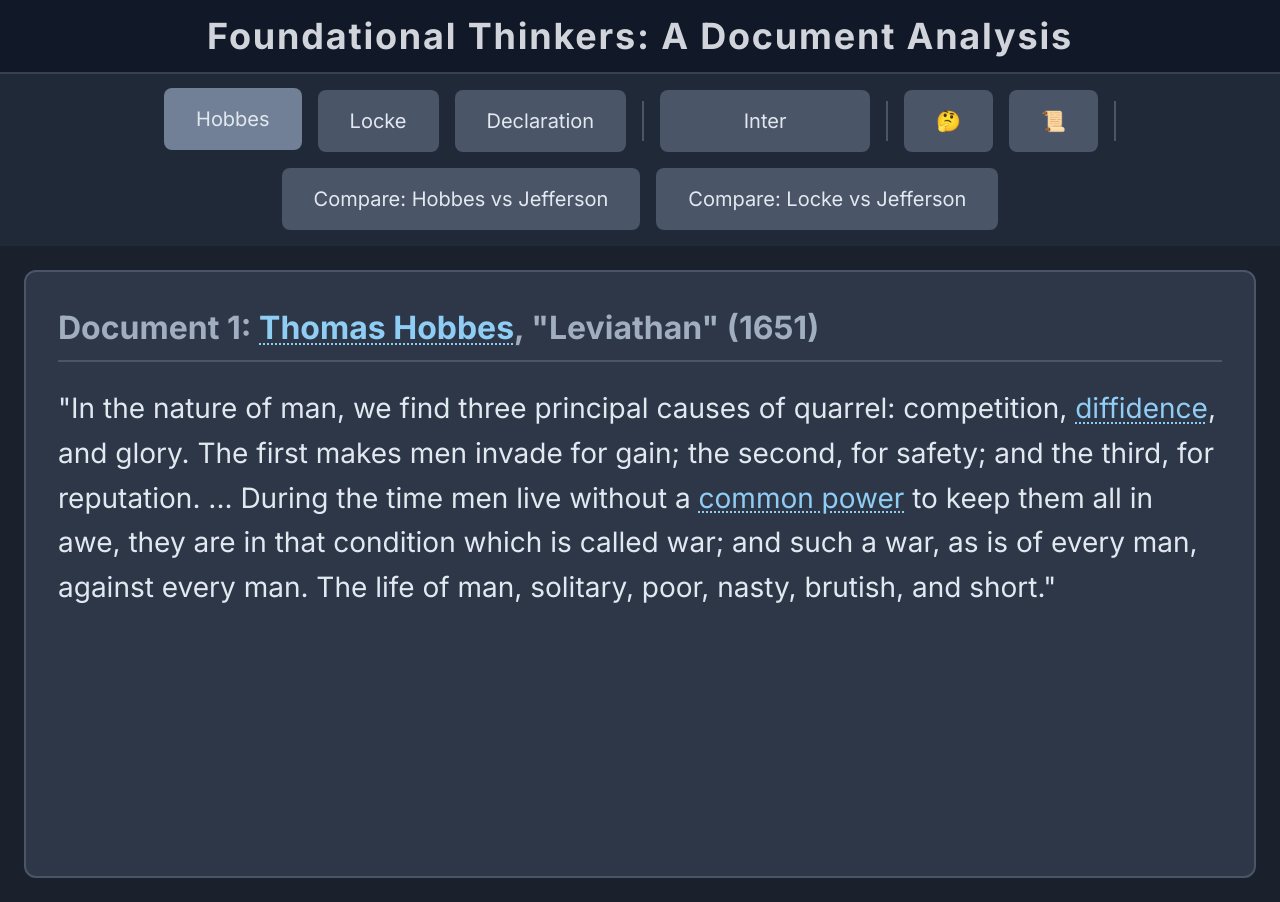
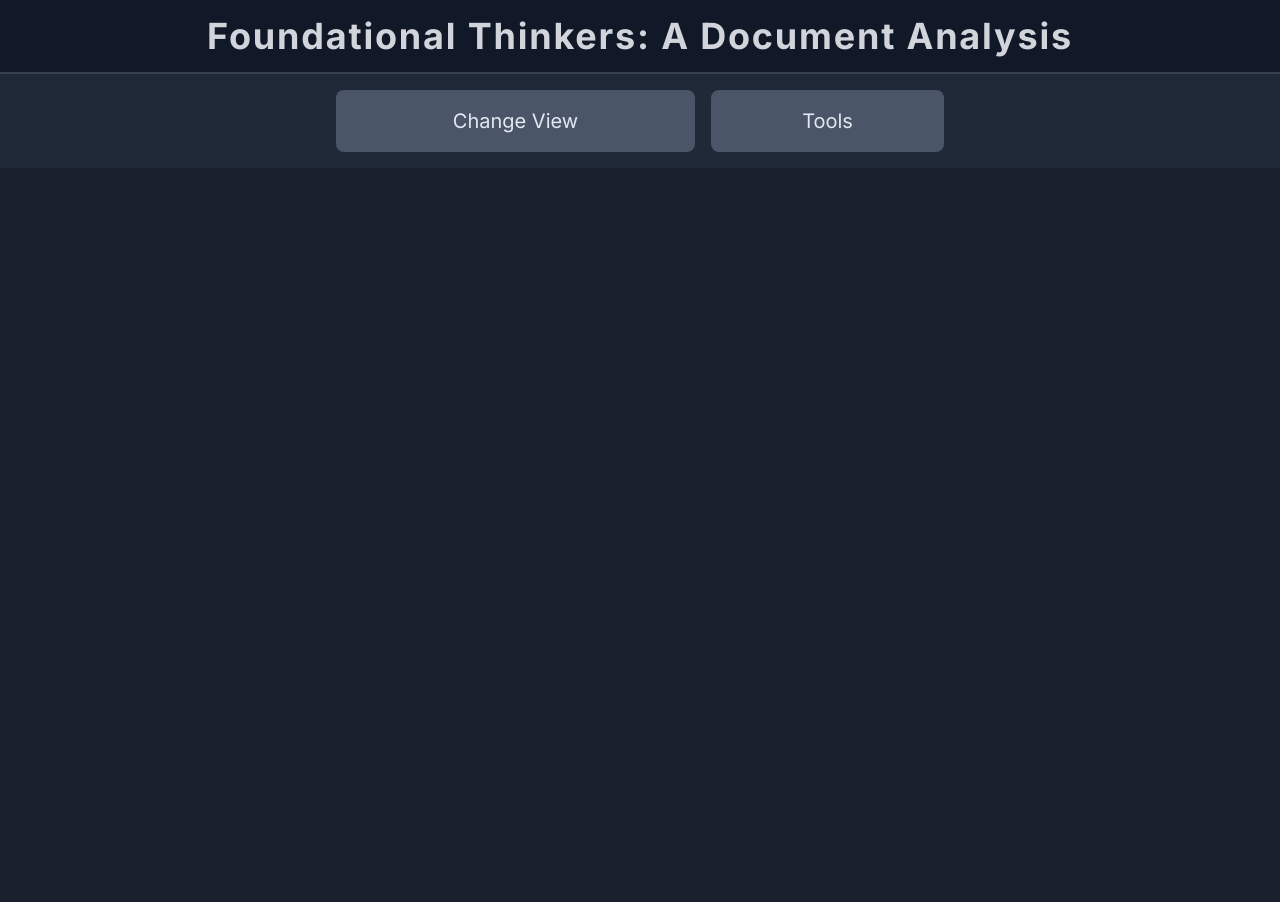
Before and after one commit to badamscms/smartboard, a plain HTML site: page index.html in a window 1280 px wide. After the commit the page ends 800 px from the top, so only its background shows below. Drawn offline with nearby package versions, Linux system fonts and the light colour scheme.

Commit message:
Update index.html

```diff
--- a/index.html
+++ b/index.html
@@ -36,7 +36,7 @@
             font-size: 1.75rem; /* Large text for readability from a distance */
             line-height: 1.6;
         }
-        .control-button {
+        .control-button, .dropdown-select {
             padding: 1rem 2rem;
             font-size: 1.25rem;
             border-radius: 0.5rem;
@@ -47,17 +47,14 @@
             display: flex;
             align-items: center;
             gap: 0.5rem;
-        }
-        .control-button:hover, .control-button.active {
-            background-color: #718096;
-            transform: translateY(-2px);
-        }
-        #font-selector {
             -webkit-appearance: none;
             -moz-appearance: none;
             appearance: none;
             text-align: center;
-            padding-right: 2rem; /* Keep padding consistent */
+        }
+        .control-button:hover, .dropdown-select:hover {
+            background-color: #718096;
+            transform: translateY(-2px);
         }
         .highlightable {
             cursor: pointer;
@@ -121,7 +118,6 @@
         }
         .modal-term { font-size: 2.25rem; font-weight: bold; margin-bottom: 1rem; color: #f6e05e; }
         .modal-definition { font-size: 1.75rem; }
-        .hidden { display: none; }
     </style>
 </head>
 <body class="overflow-hidden">
@@ -133,23 +129,27 @@
 
     <!-- Control Panel -->
     <div id="controls" class="flex justify-center items-center flex-wrap gap-4 p-4 bg-gray-800">
-        <button id="btn-doc1" class="control-button" onclick="setView('doc1')">Hobbes</button>
-        <button id="btn-doc2" class="control-button" onclick="setView('doc2')">Locke</button>
-        <button id="btn-doc3" class="control-button" onclick="setView('doc3')">Declaration</button>
-        <div class="border-l-2 border-gray-600 h-10 hidden md:block"></div>
-        <select id="font-selector" onchange="changeFont()" class="control-button">
-            <option value="'Inter', sans-serif">Inter</option>
-            <option value="'Georgia', serif">Georgia</option>
-            <option value="'Roboto', sans-serif">Roboto</option>
-            <option value="'Playfair Display', serif">Playfair Display</option>
-            <option value="'Merriweather', serif">Merriweather</option>
+        <select id="view-selector" onchange="handleViewChange(this.value)" class="dropdown-select">
+            <option value="doc1" selected>Change View</option>
+            <option value="doc1">View: Hobbes</option>
+            <option value="doc2">View: Locke</option>
+            <option value="doc3">View: Declaration</option>
+            <option value="doc1-doc3">Compare: Hobbes vs Jefferson</option>
+            <option value="doc2-doc3">Compare: Locke vs Jefferson</option>
         </select>
-        <div class="border-l-2 border-gray-600 h-10 hidden md:block"></div>
-        <button id="btn-questions" class="control-button" onclick="showQuestions()">🤔</button>
-        <button id="btn-context" class="control-button" onclick="showContext()">📜</button>
-        <div class="border-l-2 border-gray-600 h-10 hidden md:block"></div>
-        <button id="btn-compare-13" class="control-button" onclick="setView('doc1', 'doc3')">Compare: Hobbes vs Jefferson</button>
-        <button id="btn-compare-23" class="control-button" onclick="setView('doc2', 'doc3')">Compare: Locke vs Jefferson</button>
+
+        <select id="tools-selector" onchange="handleToolChange(this.value)" class="dropdown-select">
+            <option value="" selected>Tools</option>
+            <option value="questions">🤔 Key Questions</option>
+            <option value="context">📜 Context</option>
+            <optgroup label="Fonts">
+                <option value="font-Inter">Inter</option>
+                <option value="font-Georgia">Georgia</option>
+                <option value="font-Roboto">Roboto</option>
+                <option value="font-Playfair Display">Playfair Display</option>
+                <option value="font-Merriweather">Merriweather</option>
+            </optgroup>
+        </select>
     </div>
 
     <!-- Document Display Area -->
@@ -230,12 +230,29 @@
         };
 
         const displayArea = document.getElementById('document-display');
-        const buttons = document.querySelectorAll('.control-button');
         const modal = document.getElementById('modal');
         const modalBody = document.getElementById('modal-body');
+        const toolsSelector = document.getElementById('tools-selector');
 
-        function changeFont() {
-            document.body.style.fontFamily = document.getElementById('font-selector').value;
+        function handleViewChange(value) {
+            const parts = value.split('-');
+            setView(parts[0], parts[1] || null);
+        }
+
+        function handleToolChange(value) {
+            if (value.startsWith('font-')) {
+                const fontName = value.split('-')[1];
+                const fontFamily = fontName === 'Playfair Display' || fontName === 'Merriweather' || fontName === 'Georgia'
+                    ? `'${fontName}', serif`
+                    : `'${fontName}', sans-serif`;
+                document.body.style.fontFamily = fontFamily;
+            } else if (value === 'questions') {
+                showQuestions();
+            } else if (value === 'context') {
+                showContext();
+            }
+            // Reset the dropdown to the "Tools" placeholder
+            toolsSelector.selectedIndex = 0;
         }
 
         function createDocumentPane(docId) {
@@ -250,20 +267,9 @@
         }
 
         function setView(docId1, docId2 = null) {
-            currentView = { doc1: docId1, doc2: docId2 };
-            displayArea.innerHTML = docId2 ? createComparisonPanes(docId1, docId2) : createDocumentPane(docId1);
-            updateActiveButton(docId1, docId2);
+            currentView = { doc1: docId1, doc2: doc2 };
+            displayArea.innerHTML = doc2 ? createComparisonPanes(docId1, docId2) : createDocumentPane(docId1);
             addInteractiveListeners();
-        }
-
-        function updateActiveButton(docId1, docId2) {
-            let activeId;
-            if (docId2) activeId = `btn-compare-${docId1.slice(-1)}${docId2.slice(-1)}`;
-            else activeId = `btn-${docId1}`;
-
-            buttons.forEach(button => button.classList.remove('active'));
-            const activeButton = document.getElementById(activeId);
-            if(activeButton) activeButton.classList.add('active');
         }
 
         function addInteractiveListeners() {
```
